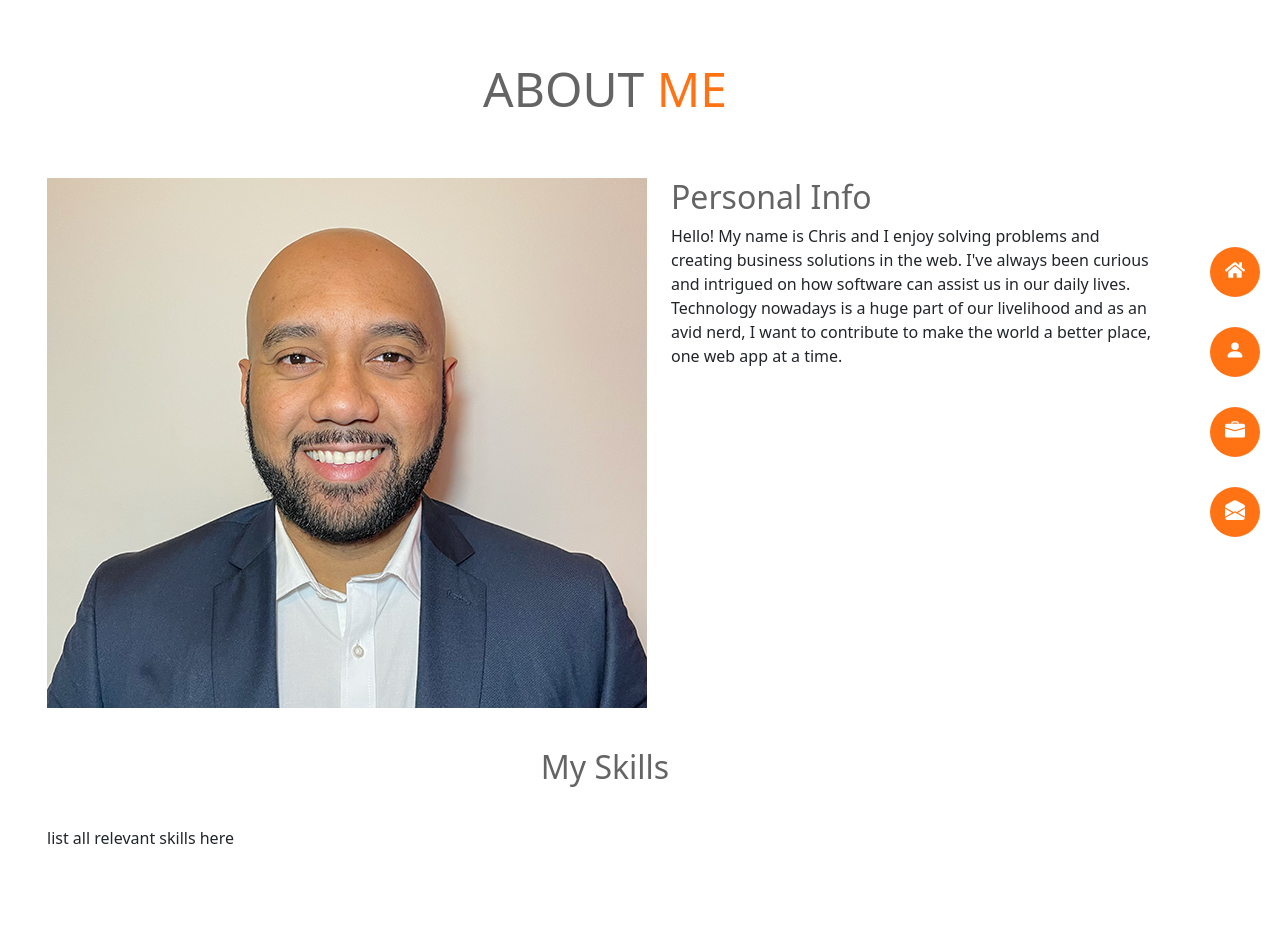
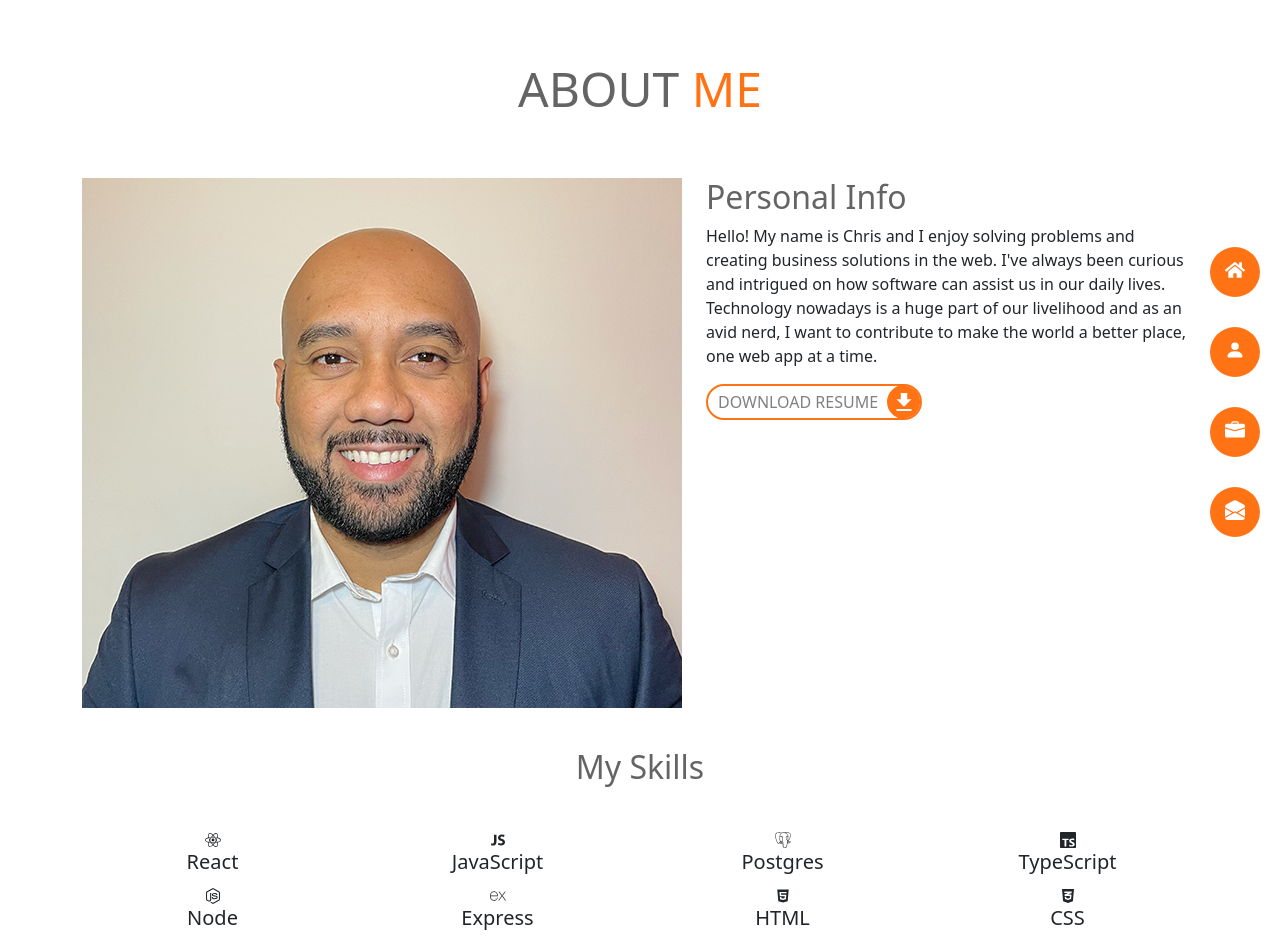
Before and after one commit to cblake35/Portfolio-V3, a React (Create React App) app: page /about in a window 1280 px wide. Shown: the top 942 px of the page. Before the commit the page ends 850 px from the top, so only its background shows below. Built offline with nearby package versions, Linux system fonts and the light colour scheme; the HTML template or start-up script is replaced by a standard one.

Commit message:
Updated about me section. Added download button with animation for CV and added skill icons in skills section.

```diff
--- a/src/App.css
+++ b/src/App.css
@@ -8,7 +8,7 @@
     height: 100vh;
     display: flex;
     align-items: center;
-    position: sticky;
+    position: fixed;
     right: 0;
     top: 0;
 }
@@ -306,6 +306,60 @@
 .aboutMeInfo h2{
     color: #646464;
 }
+
+.aboutMeInfo a{
+    border: solid 2px #FF7315;
+    background-color: rgba(255, 255, 255, 0);
+    border-radius: 20px;
+    text-decoration: none;
+    content: "";
+    clear: both;
+    display: table;
+    text-transform: uppercase;
+    position: relative;
+    z-index: 10;
+    overflow: hidden;
+}
+
+.aboutMeInfo a:hover .resumeDownload::after{
+    transform: translateX(0%);
+    box-shadow: 0 0 0 2px #FF7315;
+}
+
+.resumeDownload {
+    padding: 0 10px;
+    color: grey;
+    vertical-align: middle;
+    transition: all .250s ease-in;
+}
+
+.resumeDownload::after {
+    z-index: -1;
+    content: "";
+    display: block;
+    background-color: #FF7315;
+    width: 100%;
+    height: 100%;
+    position: absolute;
+    border-radius: 20px;
+    top: 0;
+    transform: translateX(100%);
+    transition: all .250s ease-in;
+}
+
+.resumeSvg svg {
+    font-size: 2rem;
+    padding: 4px;
+    color: #ffffff;
+    border-radius: 50%;
+    background-color: #FF7315;
+    box-shadow: 0 0 0 1px #FF7315;
+}
+
+.aboutMeInfo a:hover .resumeDownload {
+    color: white;
+}
+
 .skillsTitleWrapper {
     margin-top: 40px !important;
     margin-bottom: 40px !important;
@@ -319,3 +373,7 @@
 .skillsTitle h2 {
     margin-bottom: 0;
 }
+
+.skillsList {
+    text-align: center;
+}
--- a/src/components/About.js
+++ b/src/components/About.js
@@ -1,6 +1,19 @@
 import React from "react";
 import { Container, Row, Col } from 'react-bootstrap';
 import profileImg from '../assets/profileImg.jpg';
+import { IoMdDownload } from 'react-icons/io';
+import resume from '../assets/CBResume.pdf'
+import { FaReact } from 'react-icons/fa';
+import { SiPostgresql } from 'react-icons/si';
+import { SiExpress } from 'react-icons/si';
+import { FaNodeJs } from 'react-icons/fa';
+import { AiFillHtml5 } from 'react-icons/ai';
+import { FaCss3Alt } from 'react-icons/fa';
+import { SiTypescript } from 'react-icons/si';
+import { FaBootstrap } from 'react-icons/fa';
+import { SiSequelize } from 'react-icons/si';
+import { SiPostman } from 'react-icons/si';
+import { IoLogoJavascript } from 'react-icons/io'
 
 function About() {
 
@@ -13,7 +26,7 @@ function About() {
             </Row>
             <Row>
                 <Col className='aboutMeImg'>
-                    <img src={profileImg} alt='Im Chris'/>
+                    <img src={profileImg} alt='Im Chris' />
                 </Col>
                 <Col className='aboutMeInfo'>
                     <h2>Personal Info</h2>
@@ -22,6 +35,10 @@ function About() {
                         huge part of our livelihood and as an avid nerd, I want to contribute to make the world
                         a better place, one web app at a time.
                     </p>
+                    <a href={resume} download>
+                        <span className='resumeDownload'>Download Resume</span>
+                        <span className='resumeSvg'><IoMdDownload /></span>
+                    </a>
                 </Col>
             </Row>
             <Row className='skillsTitleWrapper'>
@@ -32,8 +49,49 @@ function About() {
                 </Col>
             </Row>
             <Row>
-                <Col className='skillsList'>
-                    list all relevant skills here
+                <Col md={3} className='skillsList'>
+                    <FaReact />
+                    <h5>React</h5>
+                </Col>
+                <Col md={3} className='skillsList'>
+                    <IoLogoJavascript />
+                    <h5>JavaScript</h5>
+                </Col>
+                <Col md={3} className='skillsList'>
+                    <SiPostgresql />
+                    <h5>Postgres</h5>
+                </Col>
+                <Col md={3} className='skillsList'>
+                    <SiTypescript />
+                    <h5>TypeScript</h5>
+                </Col>
+                <Col md={3} className='skillsList'>
+                    <FaNodeJs />
+                    <h5>Node</h5>
+                </Col>
+                <Col md={3} className='skillsList'>
+                    <SiExpress />
+                    <h5>Express</h5>
+                </Col>
+                <Col md={3} className='skillsList'>
+                    <AiFillHtml5 />
+                    <h5>HTML</h5>
+                </Col>
+                <Col md={3} className='skillsList'>
+                    <FaCss3Alt />
+                    <h5>CSS</h5>
+                </Col>
+                <Col md={4} className='skillsList'>
+                    <FaBootstrap />
+                    <h5>Bootstrap</h5>
+                </Col>
+                <Col md={4} className='skillsList'>
+                    <SiSequelize />
+                    <h5>Sequelize</h5>
+                </Col>
+                <Col md={4} className='skillsList'>
+                    <SiPostman />
+                    <h5>Postman</h5>
                 </Col>
             </Row>
         </Container>
```
Also changed, not shown: 1 other file (tests, documents, lock files or other folders).
